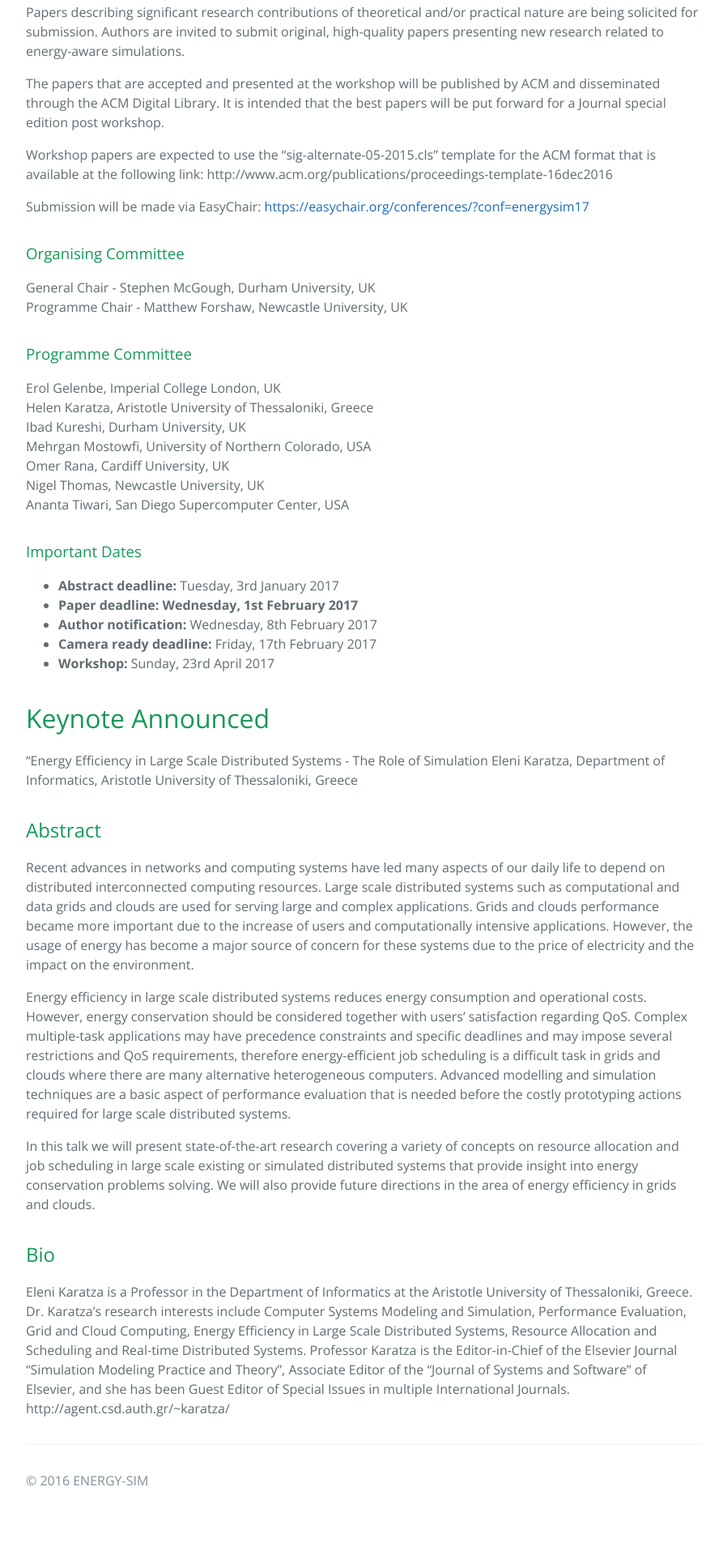
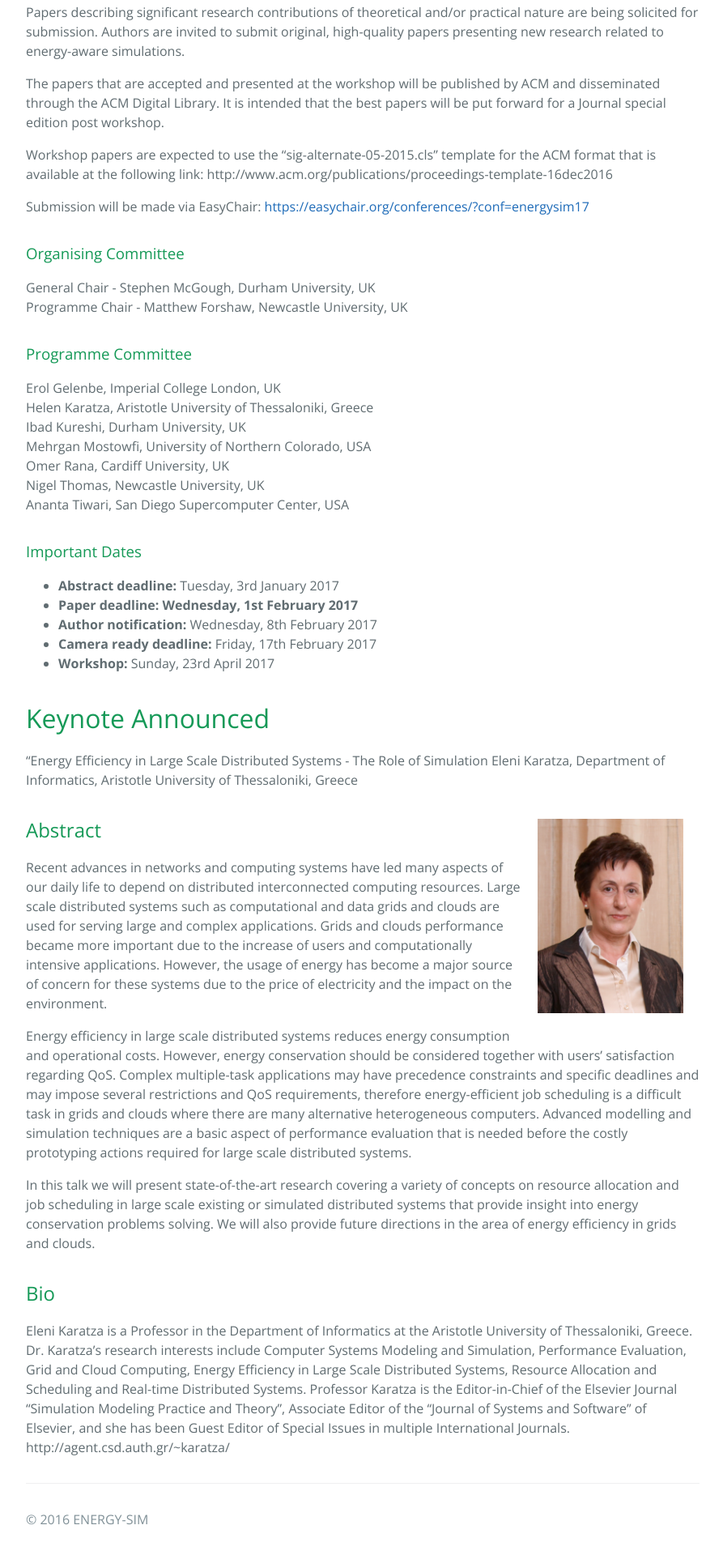
Before and after one commit to ENERGY-SIM/energy-sim.github.io, a Jekyll site: the page built from 2017.md, in a window 1280 px wide. Shown: the part 1808-3728 px from the top of the page at 81% size, without its empty margins (192-1085 px from the left). Built offline with Jekyll 4.4.1, drawn with Linux system fonts in a browser that asks for light colours; nearby versions of some CDN libraries; before the commit the page ends 3680 px from its top, so only the background shows below that.

Commit message:
Update 2017.md

```diff
--- a/2017.md
+++ b/2017.md
@@ -85,6 +85,7 @@ Ananta Tiwari, San Diego Supercomputer Center, USA
 
 "Energy Efficiency in Large Scale Distributed Systems - The Role of Simulation
 Eleni Karatza, Department of Informatics, Aristotle University of Thessaloniki, Greece
+<div style="float:right;padding:20px"><img src="http://energy-sim.org/helenkaratza.png" style="width:180px"/></div>
 
 ## Abstract
 Recent advances in networks and computing systems have led many aspects of our daily life to depend on distributed interconnected computing resources. Large scale distributed systems such as computational and data grids and clouds are used for serving large and complex applications. Grids and clouds performance became more important due to the increase of users and computationally intensive applications. However, the usage of energy has become a major source of concern for these systems due to the price of electricity and the impact on the environment.
```
